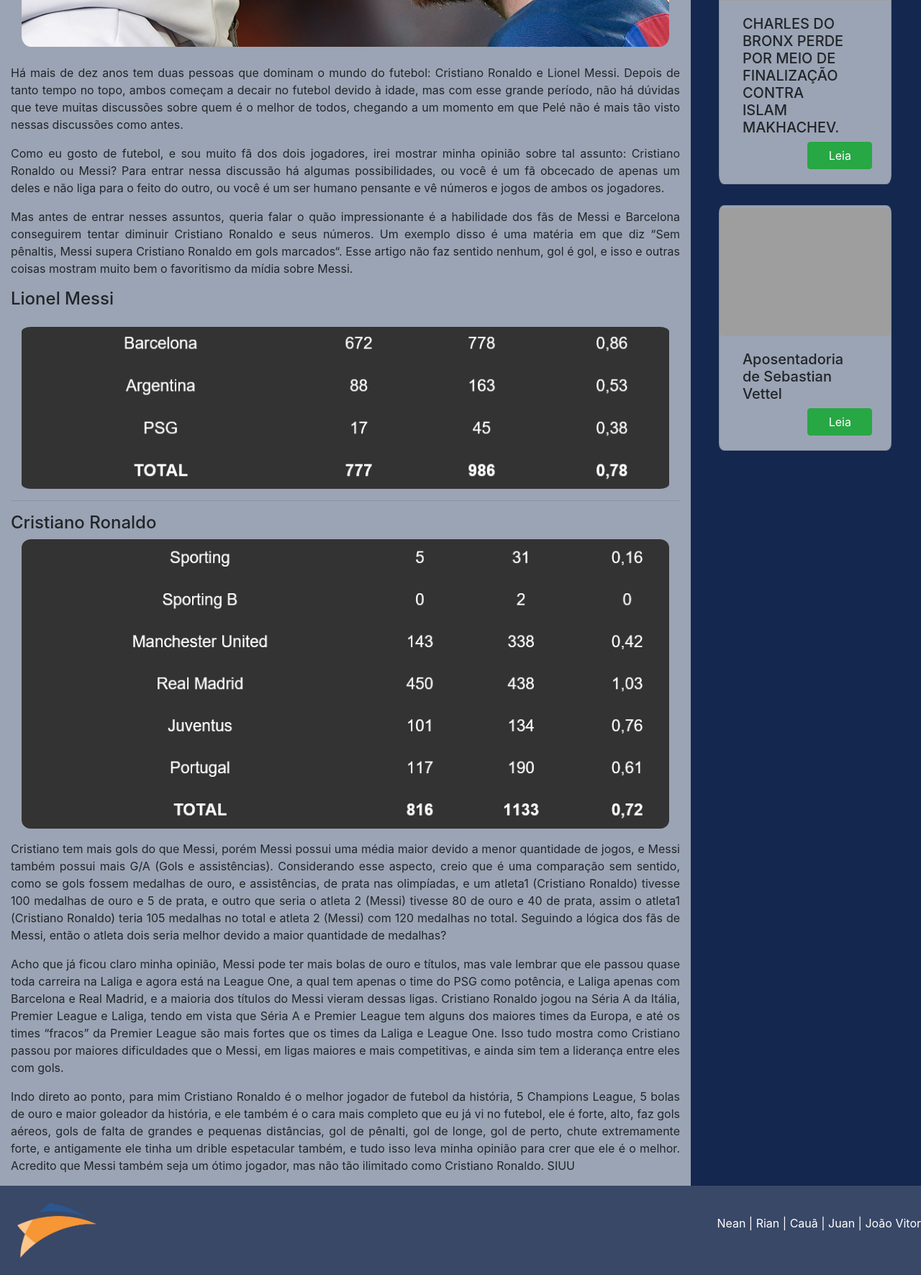
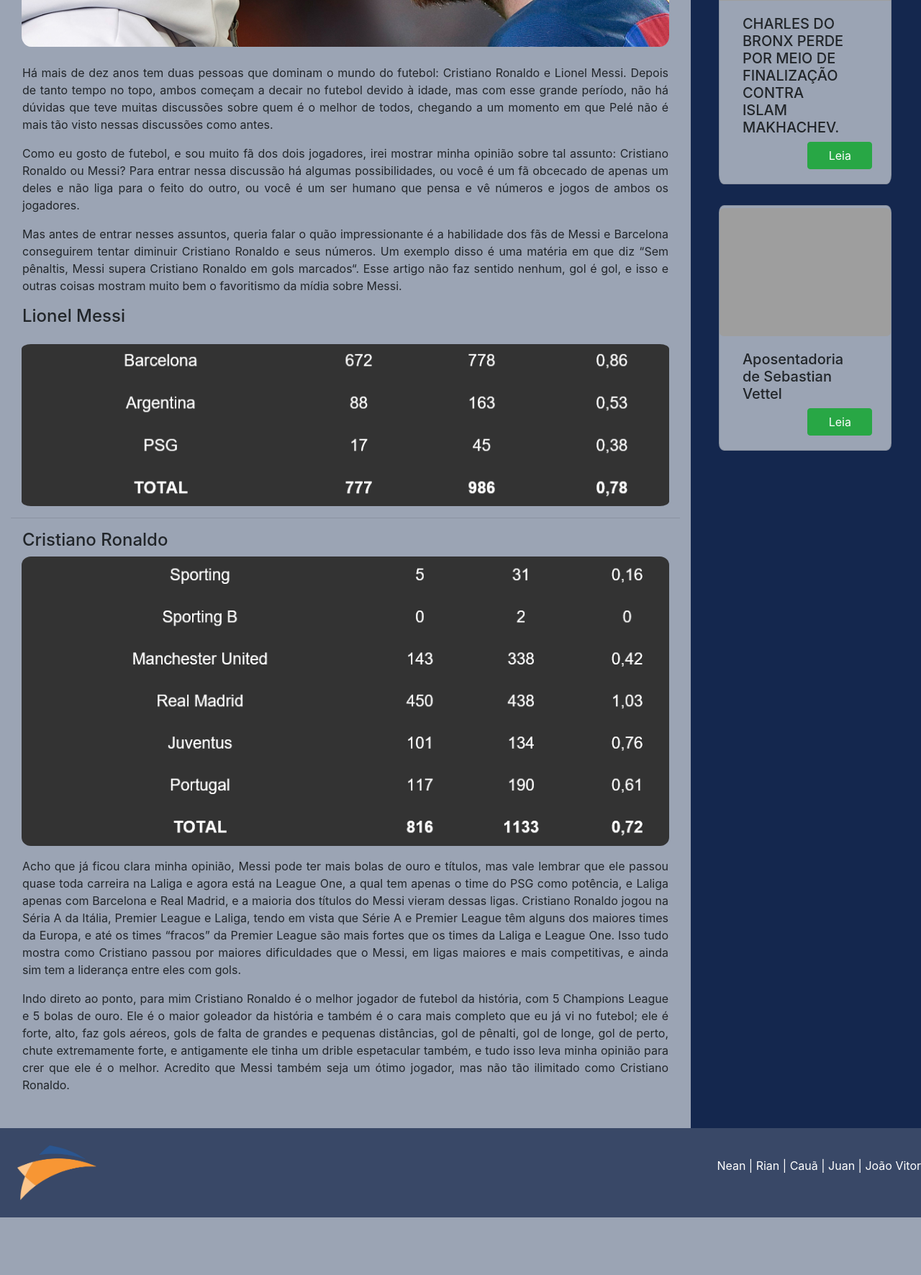
Before and after one commit to senacrs-emti/2022-1T-jornal-G3, a PHP site: page /2022-1T-jornal-G3/artigo-de-opiniao-cristiano-ou-messi.php in a window 1280 px wide. Shown: the part 730-2501 px from the top of the page at 72% size. After the commit the page ends 2421 px from the top, so only its background shows below. Run offline with PHP 8.4, Linux system fonts and the light colour scheme; grey boxes are pictures that could not be loaded.

Commit message:
textos futebol atualizados correção
atualizei a minha noticia, artio, cronica com as correções

```diff
--- a/artigo-de-opiniao-cristiano-ou-messi.php
+++ b/artigo-de-opiniao-cristiano-ou-messi.php
@@ -10,19 +10,18 @@ include_once './includes/_header.php';
 
     <img class="col-12 mt-3 mb-4 image-noticia" src="./contents/cristiano-messi-face-to-face.jpg" alt="">
 
-    <p>Há mais de dez anos tem duas pessoas que dominam o mundo do futebol: Cristiano Ronaldo e Lionel Messi. Depois de tanto tempo no topo, ambos começam a decair no futebol devido à idade, mas com esse grande período, não há dúvidas que teve muitas discussões sobre quem é o melhor de todos, chegando a um momento em que Pelé não é mais tão visto nessas discussões como antes.</p>
-    <p>Como eu gosto de futebol, e sou muito fã dos dois jogadores, irei mostrar minha opinião sobre tal assunto: Cristiano Ronaldo ou Messi? Para entrar nessa discussão há algumas possibilidades, ou você é um fã obcecado de apenas um deles e não liga para o feito do outro, ou você é um ser humano pensante e vê números e jogos de ambos os jogadores.</p>
-    <p>Mas antes de entrar nesses assuntos, queria falar o quão impressionante é a habilidade dos fãs de Messi e Barcelona conseguirem tentar diminuir Cristiano Ronaldo e seus números. Um exemplo disso é uma matéria em que diz “Sem pênaltis, Messi supera Cristiano Ronaldo em gols marcados“. Esse artigo não faz sentido nenhum, gol é gol, e isso e outras coisas mostram muito bem o favoritismo da mídia sobre Messi.</p>
+    <p class="ml-3 mr-3">Há mais de dez anos tem duas pessoas que dominam o mundo do futebol: Cristiano Ronaldo e Lionel Messi. Depois de tanto tempo no topo, ambos começam a decair no futebol devido à idade, mas com esse grande período, não há dúvidas que teve muitas discussões sobre quem é o melhor de todos, chegando a um momento em que Pelé não é mais tão visto nessas discussões como antes.</p>
+    <p class="ml-3 mr-3">Como eu gosto de futebol, e sou muito fã dos dois jogadores, irei mostrar minha opinião sobre tal assunto: Cristiano Ronaldo ou Messi? Para entrar nessa discussão há algumas possibilidades, ou você é um fã obcecado de apenas um deles e não liga para o feito do outro, ou você é um ser humano que pensa e vê números e jogos de ambos os jogadores. </p>
+    <p class="ml-3 mr-3">Mas antes de entrar nesses assuntos, queria falar o quão impressionante é a habilidade dos fãs de Messi e Barcelona conseguirem tentar diminuir Cristiano Ronaldo e seus números. Um exemplo disso é uma matéria em que diz “Sem pênaltis, Messi supera Cristiano Ronaldo em gols marcados“. Esse artigo não faz sentido nenhum, gol é gol, e isso e outras coisas mostram muito bem o favoritismo da mídia sobre Messi. </p>
 
-    <h4>Lionel Messi</h4>
+    <h4 class="ml-3">Lionel Messi</h4>
 
     <img class="image-noticia mt-3 col-12" src="./contents/print-status-Messi.PNG">
     <hr>
-    <h4>Cristiano Ronaldo</h4>
+    <h4 class="ml-3">Cristiano Ronaldo</h4>
     <img class="image-noticia mb-3 col-12" src="./contents/print-status-Cristiano.PNG">
-    <p>Cristiano tem mais gols do que Messi, porém Messi possui uma média maior devido a menor quantidade de jogos, e Messi também possui mais G/A (Gols e assistências). Considerando esse aspecto, creio que é uma comparação sem sentido, como se gols fossem medalhas de ouro, e assistências, de prata nas olimpíadas, e um atleta1 (Cristiano Ronaldo) tivesse 100 medalhas de ouro e 5 de prata, e outro que seria o atleta 2 (Messi) tivesse 80 de ouro e 40 de prata, assim o atleta1 (Cristiano Ronaldo) teria 105 medalhas no total e atleta 2 (Messi) com 120 medalhas no total. Seguindo a lógica dos fãs de Messi, então o atleta dois seria melhor devido a maior quantidade de medalhas?</p>
-    <p>Acho que já ficou claro minha opinião, Messi pode ter mais bolas de ouro e títulos, mas vale lembrar que ele passou quase toda carreira na Laliga e agora está na League One, a qual tem apenas o time do PSG como potência, e Laliga apenas com Barcelona e Real Madrid, e a maioria dos títulos do Messi vieram dessas ligas. Cristiano Ronaldo jogou na Séria A da Itália, Premier League e Laliga, tendo em vista que Séria A e Premier League tem alguns dos maiores times da Europa, e até os times “fracos” da Premier League são mais fortes que os times da Laliga e League One. Isso tudo mostra como Cristiano passou por maiores dificuldades que o Messi, em ligas maiores e mais competitivas, e ainda sim tem a liderança entre eles com gols.</p>
-    <p>Indo direto ao ponto, para mim Cristiano Ronaldo é o melhor jogador de futebol da história, 5 Champions League, 5 bolas de ouro e maior goleador da história, e ele também é o cara mais completo que eu já vi no futebol, ele é forte, alto, faz gols aéreos, gols de falta de grandes e pequenas distâncias, gol de pênalti, gol de longe, gol de perto, chute extremamente forte, e antigamente ele tinha um drible espetacular também, e tudo isso leva minha opinião para crer que ele é o melhor. Acredito que Messi também seja um ótimo jogador, mas não tão ilimitado como Cristiano Ronaldo. SIUU</p>
+    <p class="ml-3 mr-3">Acho que já ficou clara minha opinião, Messi pode ter mais bolas de ouro e títulos, mas vale lembrar que ele passou quase toda carreira na Laliga e agora está na League One, a qual tem apenas o time do PSG como potência, e Laliga apenas com Barcelona e Real Madrid, e a maioria dos títulos do Messi vieram dessas ligas. Cristiano Ronaldo jogou na Séria A da Itália, Premier League e Laliga, tendo em vista que Série A e Premier League têm alguns dos maiores times da Europa, e até os times “fracos” da Premier League são mais fortes que os times da Laliga e League One. Isso tudo mostra como Cristiano passou por maiores dificuldades que o Messi, em ligas maiores e mais competitivas, e ainda sim tem a liderança entre eles com gols.</p>
+    <p class="ml-3 mr-3 mb-5">Indo direto ao ponto, para mim Cristiano Ronaldo é o melhor jogador de futebol da história, com 5 Champions League e 5 bolas de ouro. Ele é o maior goleador da história e também é o cara mais completo que eu já vi no futebol; ele é forte, alto, faz gols aéreos, gols de falta de grandes e pequenas distâncias, gol de pênalti, gol de longe, gol de perto, chute extremamente forte, e antigamente ele tinha um drible espetacular também, e tudo isso leva minha opinião para crer que ele é o melhor. Acredito que Messi também seja um ótimo jogador, mas não tão ilimitado como Cristiano Ronaldo. </p>
 
 
 
--- a/cronica-jogo-do-gremio.php
+++ b/cronica-jogo-do-gremio.php
@@ -9,11 +9,11 @@ include_once './includes/_header.php';
 
 
 
-    <p class="p-cronica">Eu lembro bem pouco da primeira vez que fui em um jogo do grêmio, eu era bem pequeno, ainda era no estádio Olímpico, que foi fechado em 2014. Nesse dia fui com minha dinda que já morava no Rio de Janeiro, então eu não via ela muito, junto com ela foi minha mãe, meu irmão e um tio, nem se quer me lembro do placar do jogo ou contra quem era.</p>
+    <p class="p-cronica">Eu lembro bem pouco da primeira vez que fui a um jogo do Grêmio, eu era bem pequeno, ainda era no estádio Olímpico, que foi fechado em 2014. Nesse dia fui com minha dinda que já morava no Rio de Janeiro, então eu não via ela muito. Junto com ela foi minha mãe, meu irmão e um tio, nem sequer me lembro do placar do jogo ou contra quem era.</p>
 
-    <p class="p-cronica">Mas eu me lembro de que durante o jogo houve um gol, e todos começaram a gritar e pular, minha dinda me segurou e ficou gritando, me levantou até para tentar me fazer ver o que estava acontecendo, eu nunca tinha visto algum jogo de futebol nem na televisão, não entendi nada daquela gritaria, fiquei assustado, só comecei a gostar de futebol anos depois em 2017.</p>
+    <p class="p-cronica">Mas eu me lembro de que durante o jogo houve um gol, e todos começaram a gritar e pular. Minha dinda me segurou e ficou gritando, me levantou até para tentar me fazer ver o que estava acontecendo. Eu nunca tinha visto algum jogo de futebol nem na televisão, não entendi nada daquela gritaria, fiquei assustado. Só comecei a gostar de futebol anos depois em 2017.</p>
 
-    <p class="p-cronica">Assim como esse foi o primeiro jogo que eu vi, tudo na vida tem uma primeira vez, me lembro de pouquíssimas, não lembro da primeira vez que comi chocolate ou quando bebi refrigerante, não lembro dessas pois algumas coisas são mais memoráveis que as outras, talvez por acontecerem menos ou apenas serem mais especiais.</p>
+    <p class="p-cronica">Assim como esse foi o primeiro jogo que eu vi, tudo na vida tem uma primeira vez, me lembro de pouquíssimas, não lembro da primeira vez que comi chocolate ou quando bebi refrigerante, não lembro dessas pois algumas coisas são mais memoráveis que as outras, talvez por acontecerem menos ou são apenas serem mais especiais.</p>
 <img class="col-12 image-noticia" src="./contents/estadio-gremio-antigamente.jpg" alt="">
 <figcaption>Imagem: Lucas Uebel/Grêmio FBPA</figcaption>
 <figcaption> <a target="_blank" href="https://www.uol.com.br/esporte/futebol/ultimas-noticias/2022/08/11/prefeitura-da-ultimato-e-pode-tomar-terreno-do-antigo-estadio-do-gremio.htm">Notícia da Uol sobre o estádio antigo do Grêmio</a></figcaption>
```
